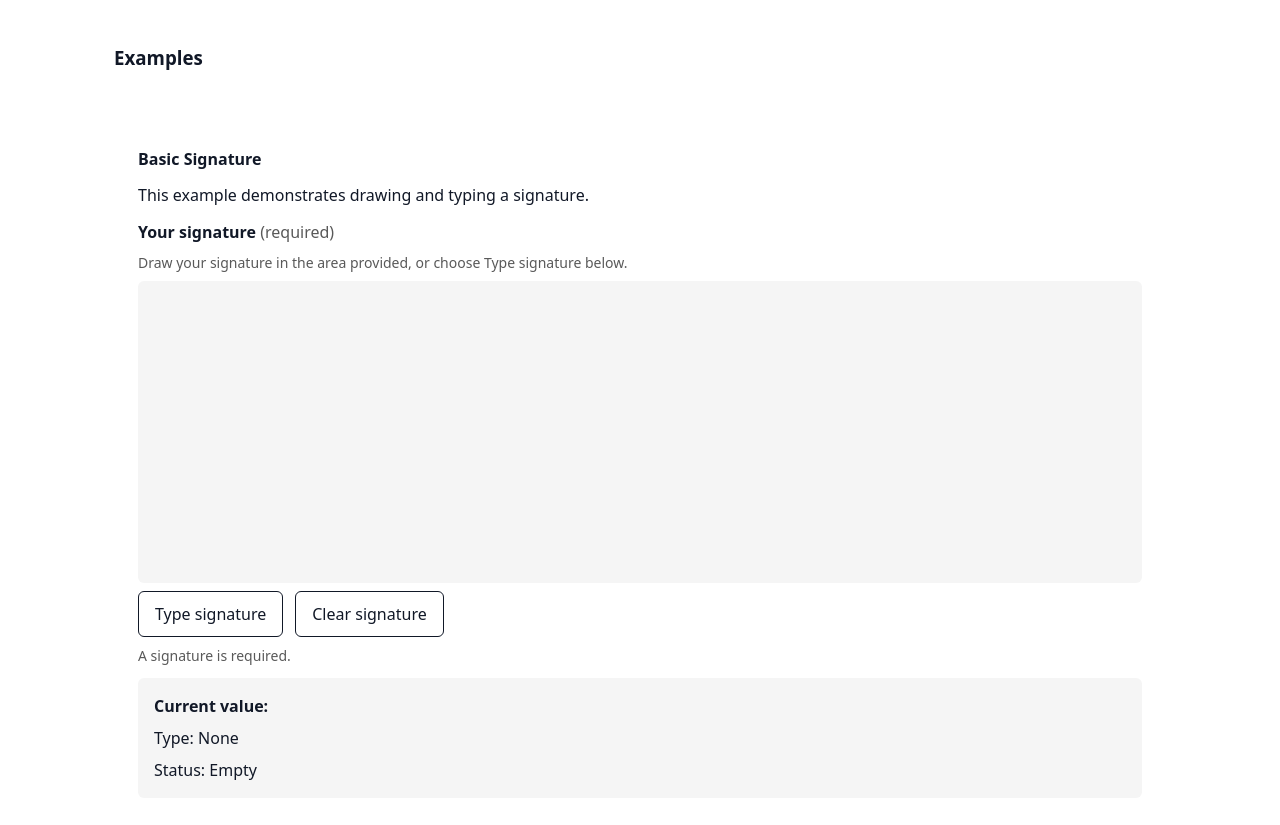
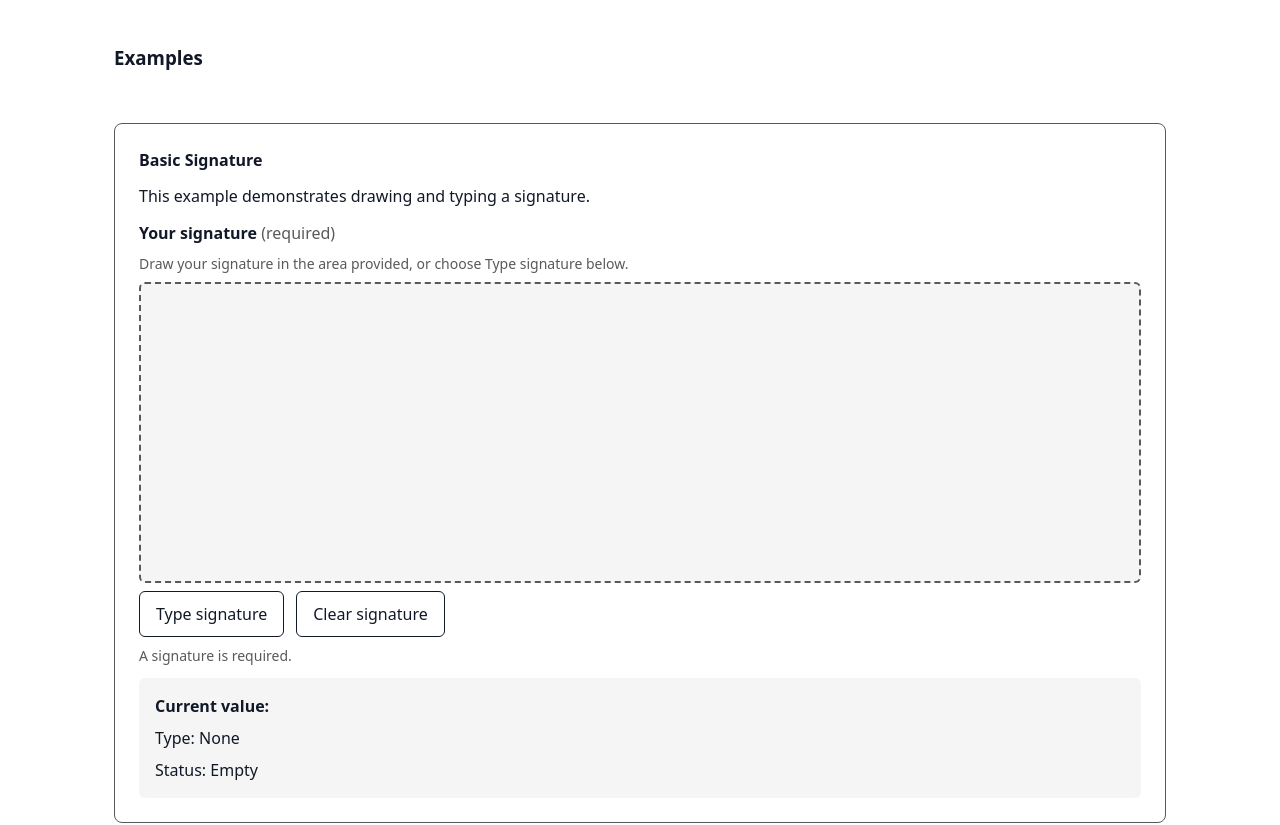
Before and after one commit to rpcorr/accessible-templates, a React (Vite) app: page /form-controls/signature-field in a window 1280 px wide. Shown: the part 1260-2085 px from the top of the page. Built offline with nearby package versions, Linux system fonts and the light colour scheme.

Commit message:
feat(signature-field): improve functionality and accessibility

```diff
--- a/src/components/FormControls/SignatureField/Examples/SignatureExamples.module.css
+++ b/src/components/FormControls/SignatureField/Examples/SignatureExamples.module.css
@@ -18,7 +18,7 @@
   gap: 0.75rem;
   min-width: 0;
   padding: 1.5rem;
-  border: 1px solid var(color: var(--color-muted) ;, #595959);
+  border: 1px solid var(--color-text-muted, #595959);
   border-radius: 0.5rem;
 }
 
--- a/src/components/FormControls/SignatureField/SignatureField.module.css
+++ b/src/components/FormControls/SignatureField/SignatureField.module.css
@@ -29,7 +29,7 @@
   min-height: 10rem;
   aspect-ratio: 10 / 3;
   padding: 0;
-  border: 2px dashed var(color: var(--color-muted) ;, #595959);
+  border: 2px dashed var(--color-text-muted);
   border-radius: 0.375rem;
   background: var(--color-surface, #ffffff);
   cursor: crosshair;
@@ -94,7 +94,7 @@
   width: 100%;
   min-height: 2.75rem;
   padding: 0.625rem 0.75rem;
-  border: 1px solid var(color: var(--color-muted) ;, #595959);
+  border: 1px solid var(--color-text-muted, #595959);
   border-radius: 0.375rem;
   background: var(--color-surface, #ffffff);
   color: var(--color-text, #111827);
--- a/src/pages/FormControls/SignatureFieldPage.module.css
+++ b/src/pages/FormControls/SignatureFieldPage.module.css
@@ -26,7 +26,7 @@
 
 .section {
   padding: 1.5rem;
-  border: 1px solid var(color: var(--color-muted) ;, #595959);
+  border: 1px solid var(--color-text-muted, #595959);
   border-radius: 0.5rem;
 }
 
```
